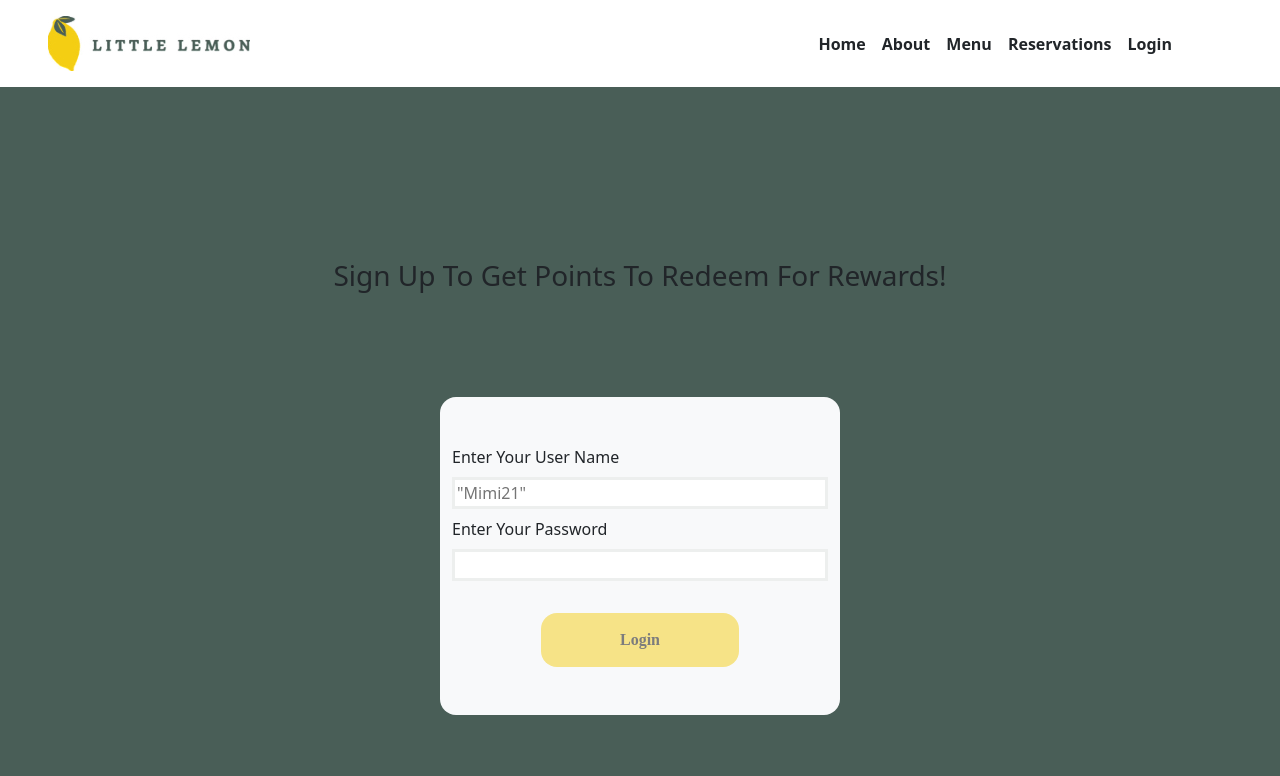
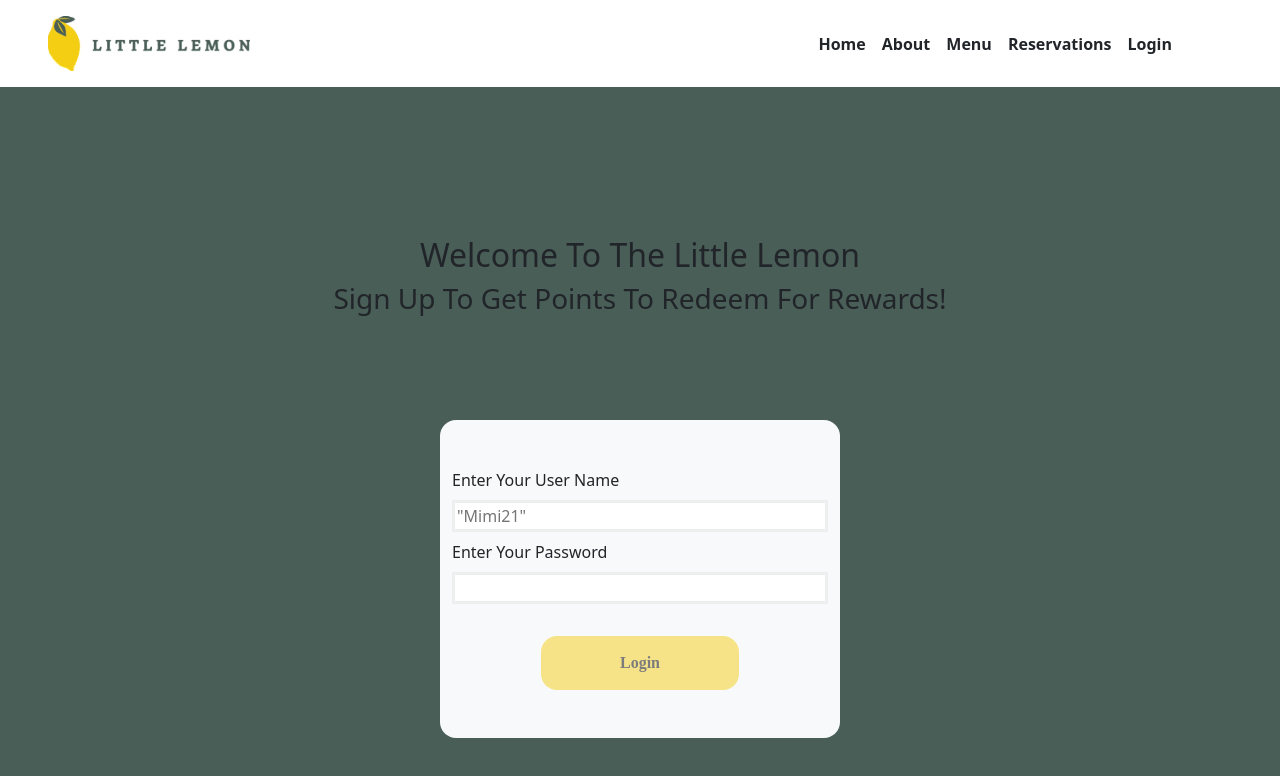
Before and after one commit to kenh21/capstone-project, a React (Create React App) app: page /Login in a window 1280 px wide. Shown: the top 776 px of the page. Built offline with nearby package versions, Linux system fonts and the light colour scheme.

Commit message:
Add styling for fix position of logo between pages

```diff
--- a/src/App.css
+++ b/src/App.css
@@ -14,6 +14,13 @@
                         'main'
                         'footer';
 
+}
+
+.logo-size {
+  width: 20% !important;
+  height: 1% !important;
+  border-radius: 16px;
+  border-color: #495e57;
 }
 
 .selected {
@@ -33,8 +40,8 @@
   justify-content: space-between;
   grid-area: 'header-img' 'links';
   grid-template-columns: 2fr 2fr;
-  padding: 30px;
   align-items: center;
+  padding-left: 20px;
 }
 .fade-in {
   opacity: 0;
--- a/src/Layout.js
+++ b/src/Layout.js
@@ -14,7 +14,7 @@ function Layout () {
     return (
         < >
         <Container fluid className='m-0 p-0'>
-          <Row className='header'>
+          <Row className='header m-3'>
             <Col>
               <Header />
             </Col>
--- a/src/components/Login.js
+++ b/src/components/Login.js
@@ -2,6 +2,7 @@ import { Container, Row, Col, Alert } from "react-bootstrap";
 import Header from "./Header";
 import NavBar from "./NavBar";
 import Menu from "./Menu";
+import  Image from 'react-bootstrap/Image';
 import '../App.css';
 import { useState } from "react";
 function Login () {
@@ -40,6 +41,10 @@ function Login () {
     </Row>
 <Container fluid className="md-0 pd-0 vh-100 align-content-center hero">
     <Row className="mb-5 pb-5">
+        <h2
+        className="d-flex justify-content-center fade-in">
+            Welcome To The Little Lemon
+        </h2>
         <h3
         className="d-flex justify-content-center fade-in">
             Sign Up To Get Points To Redeem For Rewards!
```
Also changed, not shown: public/Images/logo-rounded.png (added).
